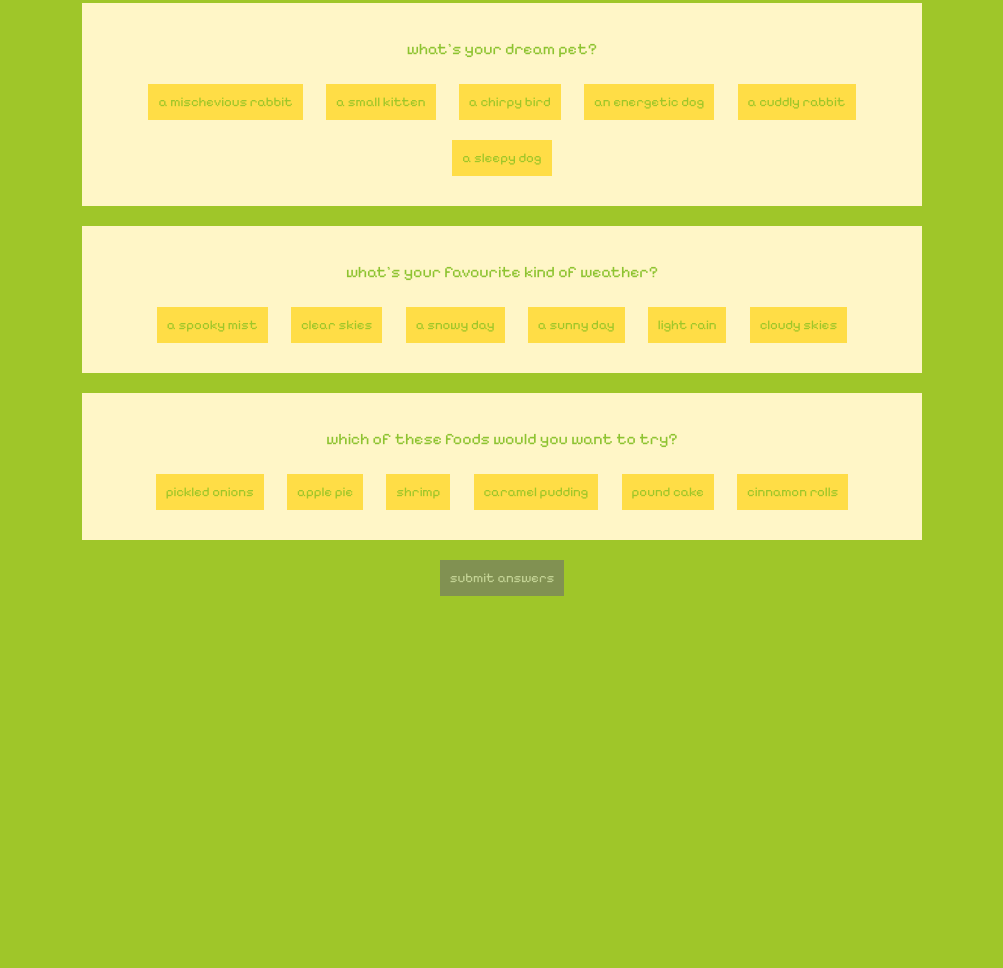
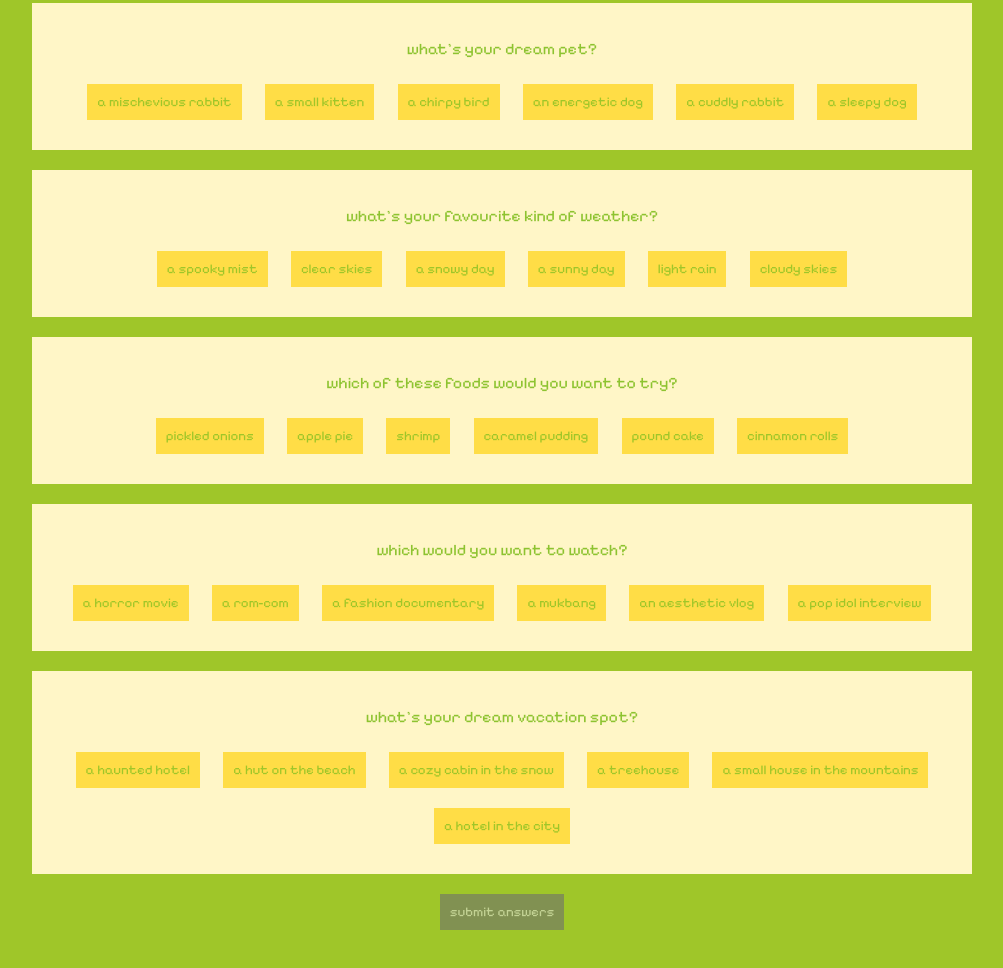
Before and after one commit to zarazahed/sanrio-personality-quiz, a plain HTML site: page quiz.html in a window 1280 px wide. Shown: the part 548-1516 px from the top of the page, without its empty margins (138-1141 px from the left). Before the commit the page ends 1194 px from the top, so only its background shows below. Drawn offline with Linux system fonts and the light colour scheme.

Commit message:
added more quetsions

```diff
--- a/quiz.html
+++ b/quiz.html
@@ -126,6 +126,50 @@
       <br />
     </div>
 
+    <div class="question">
+      <p class="question-text">which would you want to watch?</p>
+      <button class="incrementBtn" data-character="kuromi">
+        a horror movie
+      </button>
+      <button class="incrementBtn" data-character="hellokitty">
+        a rom-com
+      </button>
+      <button class="incrementBtn" data-character="tuxedosam">
+        a fashion documentary
+      </button>
+      <button class="incrementBtn" data-character="pompourin">a mukbang</button>
+      <button class="incrementBtn" data-character="melody">
+        an aesthetic vlog
+      </button>
+      <button class="incrementBtn" data-character="cinnamoroll">
+        a pop idol interview
+      </button>
+      <br />
+    </div>
+
+    <div class="question">
+      <p class="question-text">what's your dream vacation spot?</p>
+      <button class="incrementBtn" data-character="kuromi">
+        a haunted hotel
+      </button>
+      <button class="incrementBtn" data-character="hellokitty">
+        a hut on the beach
+      </button>
+      <button class="incrementBtn" data-character="tuxedosam">
+        a cozy cabin in the snow
+      </button>
+      <button class="incrementBtn" data-character="pompourin">
+        a treehouse
+      </button>
+      <button class="incrementBtn" data-character="melody">
+        a small house in the mountains
+      </button>
+      <button class="incrementBtn" data-character="cinnamoroll">
+        a hotel in the city
+      </button>
+      <br />
+    </div>
+
     <button id="submit">submit answers</button>
 
     <script src="main.js"></script>
--- a/style.css
+++ b/style.css
@@ -38,7 +38,7 @@ a {
 
 .question {
   background: rgb(255, 246, 199);
-  width: 800px;
+  width: 900px;
   height: auto;
   margin: 20px auto;
   display: block;
```
